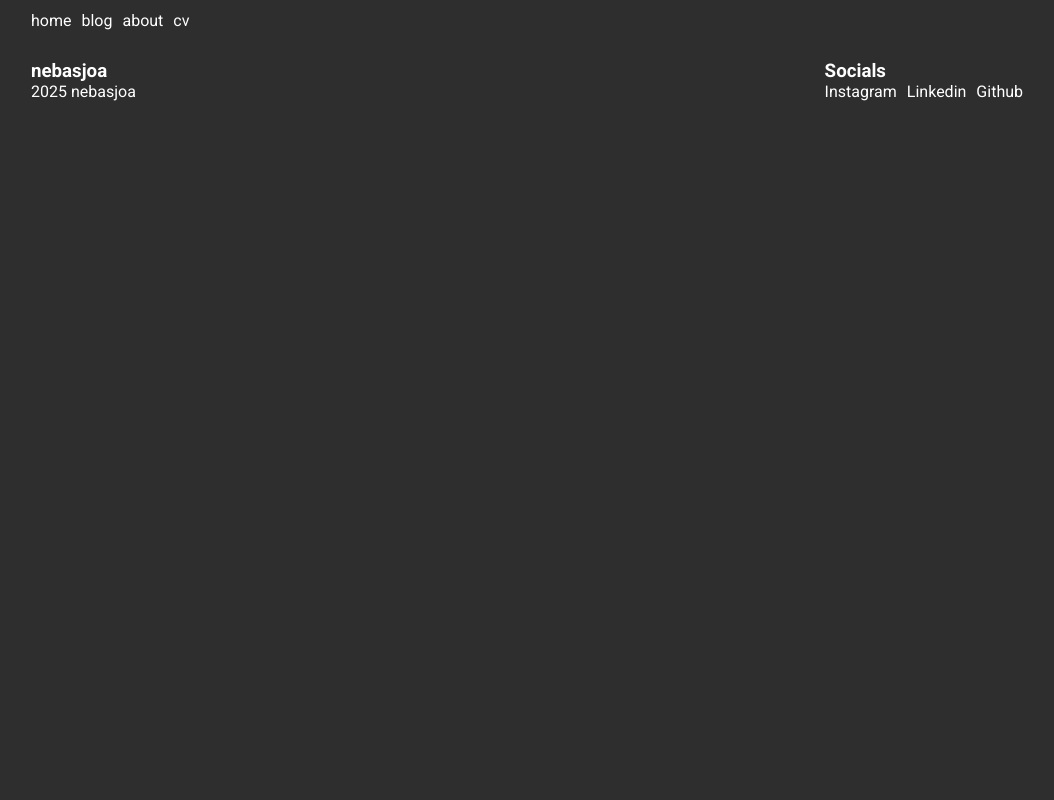
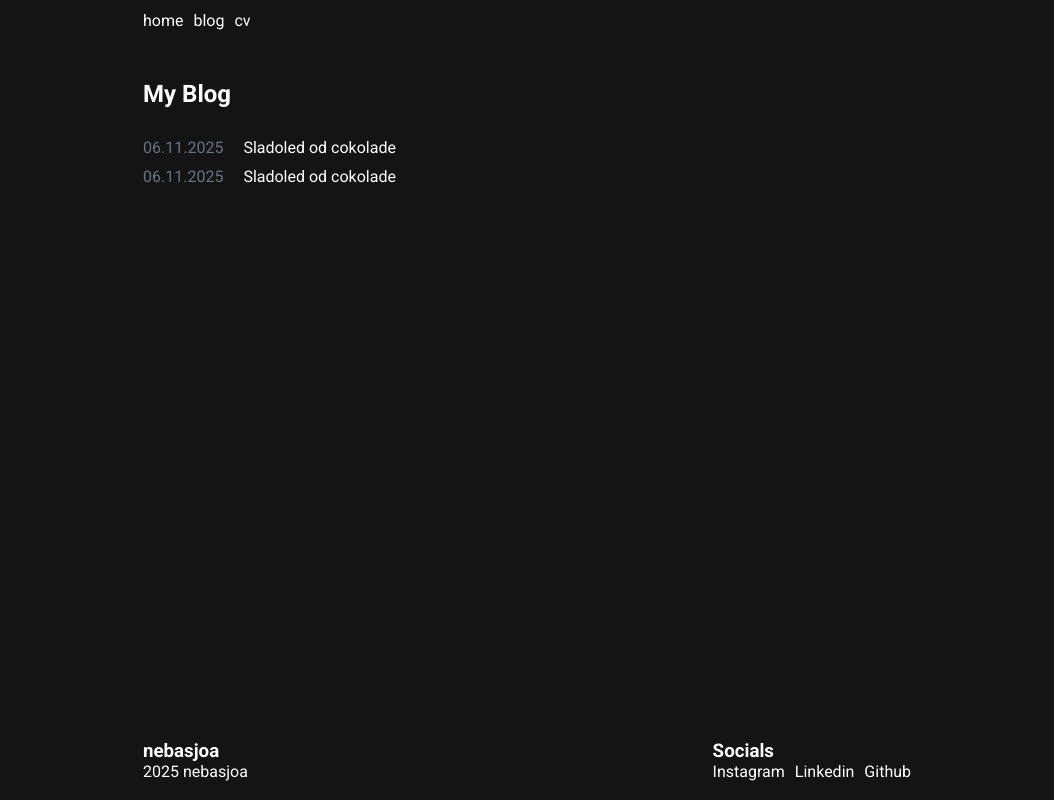
Before and after one commit to nebasjoa/vuebook, a Vue app: page /blog in a window 1280 px wide. Shown: the whole page, without its empty margins (113-1167 px from the left). Built offline with nearby package versions, Linux system fonts and the light colour scheme.

Commit message:
added more components and test posts

```diff
--- /dev/null
+++ b/src/assets/files/posts.json
@@ -0,0 +1,16 @@
+{
+    "posts": [
+        {
+            "id": "a1",
+            "date": "06.11.2025",
+            "title": "Sladoled od cokolade",
+            "content": "text 1"
+        },
+        {
+            "id": "2",
+            "date": "06.11.2025",
+            "title": "Sladoled od cokolade",
+            "content": "text 2"
+        }
+    ]
+}
--- a/src/assets/main.css
+++ b/src/assets/main.css
@@ -1,8 +1,9 @@
 :root {
-    --main-width: 992px;
+    --main-width: 768px;
     --main-background: #ececec;
     --sky-blue: #3FA9F5;
-    --charcoal: #2E2E2E;
+    --charcoal: #141414;
+    --cool-gray: #6B7280;
 }
 
 * {
@@ -40,10 +41,3 @@
         padding-right: 20px;
     }
 }
-
-@media (max-width: 992px) {
-    #app {
-        padding-left: 20px;
-        padding-right: 20px;
-    }
-}
--- a/src/components/Navbar.vue
+++ b/src/components/Navbar.vue
@@ -5,8 +5,7 @@
             <div class="navbar-menu">
                 <ul>
                     <li><router-link to="/">home</router-link></li>
-                    <li>blog</li>
-                    <li>about</li>
+                    <li><router-link to="/blog">blog</router-link></li>
                     <li><router-link to="/cv">cv</router-link></li>
                 </ul>
             </div>
--- /dev/null
+++ b/src/components/PostInfo.vue
@@ -0,0 +1,40 @@
+<template>
+    <div class="post-info-wrapper">
+        <div class="post-info-content">
+            <div class="post-date">{{ post.date }}</div>
+            <div class="post-title">{{ post.title }}</div>
+        </div>
+    </div>
+</template>
+
+<script>
+export default {
+    data() {
+        return {
+
+        }
+    },
+    props: {
+        post: {
+            type: Object,
+            required: true
+        }
+    }
+}
+</script>
+
+<style scoped>
+.post-info-content {
+    display: flex;
+    width: 100%;
+    gap: 20px;
+}
+
+.post-info-wrapper {
+    width: 100%;
+}
+
+.post-date {
+    color: var(--cool-gray);
+}
+</style>
--- a/src/router/index.js
+++ b/src/router/index.js
@@ -1,12 +1,14 @@
 import { createRouter, createWebHistory } from 'vue-router'
 import HomeView from '@/views/HomeView.vue'
+import BlogView from '@/views/BlogView.vue'
+import CvView from '@/views/CvView.vue'
 
 const router = createRouter({
   history: createWebHistory(import.meta.env.BASE_URL),
   routes: [
     { path: '/', name: "Home", component: HomeView },
-    // { path: '/registration', name: 'Registration', component: () => import('@/views/RegistrationView.vue') },
-    { path: '/login', name: 'Login', component: () => import('@/views/LoginView.vue') },
+    { path: '/blog', name: "Blog", component: BlogView },
+    { path: '/cv', name: "Cv", component: CvView },
   ],
 })
 
--- /dev/null
+++ b/src/views/BlogView.vue
@@ -0,0 +1,52 @@
+<template>
+    <div class="blog-view-wrapper">
+        <div class="blog-view-content">
+            <h2>My Blog</h2>
+            <div class="post-list-wrapper">
+            <div class="post-list" v-for="post in posts" :key="post.id">
+                <PostInfo :post="post" />
+            </div>
+            </div>
+        </div>
+    </div>
+</template>
+
+<script>
+import PostInfo from '@/components/PostInfo.vue';
+import posts from '@/assets/files/posts.json'
+
+export default {
+    data() {
+        return {
+            posts: posts.posts
+        }
+    },
+    components: {
+        PostInfo
+    }
+}
+</script>
+
+<style scoped>
+.blog-view-wrapper {
+    width: 100%;
+    background-color: var(--charcoal);
+    color: white;
+    display: flex;
+    min-height: 85vh;
+}
+
+.blog-view-content {
+    width: 100%;
+    max-width: var(--main-width);
+    margin: auto;
+    margin-top: 40px;
+}
+
+.post-list-wrapper {
+    display: flex;
+    flex-direction: column;
+    gap: 10px;
+    margin-top: 30px;
+}
+</style>
--- /dev/null
+++ b/src/views/CvView.vue
@@ -0,0 +1,5 @@
+<template></template>
+
+<script></script>
+
+<style scoped></style>
--- a/src/views/HomeView.vue
+++ b/src/views/HomeView.vue
@@ -21,6 +21,6 @@
     width: 100%;
     max-width: var(--main-width);
     margin: auto;
-    margin-top: 0;
+    margin-top: 40px;
 }
 </style>
--- a/src/views/LoginView.vue
+++ /dev/null
@@ -1,55 +0,0 @@
-<template>
-    <div class="login-view-wrapper">
-        <div class="login-view-content">
-            <form class="login-form">
-                <div class="login-from-subgroup">
-                    <label for="username">Username</label>
-                    <input class="simple-input" type="text">
-                </div>
-                <div class="login-from-subgroup">
-                    <label for="username">Password</label>
-                    <input class="simple-input" type="password">
-                </div>
-                <div class="login-from-subgroup">
-                    <button>Login</button>
-                </div>
-            </form>
-        </div>
-    </div>
-</template>
-
-<script></script>
-
-<style scoped>
-.login-view-wrapper {
-    width: 100%;
-    display: flex;
-    background-color: var(--charcoal);
-    color: white
-}
-
-.login-view-content {
-    width: var(--main-width);
-    margin: auto;
-    display: flex;
-}
-
-.login-form {
-    display: flex;
-    flex-direction: column;
-    gap: 20px;
-    margin: auto;
-}
-
-.login-from-subgroup {
-    display: flex;
-    flex-direction: column;
-}
-
-.simple-input {
-    border: none;
-    border-bottom: 1px solid;
-    border-color: white;
-    background-color: var(--charcoal);
-}
-</style>
```
Also changed, not shown: src/components/Post.vue (added, +24 -0 lines).
